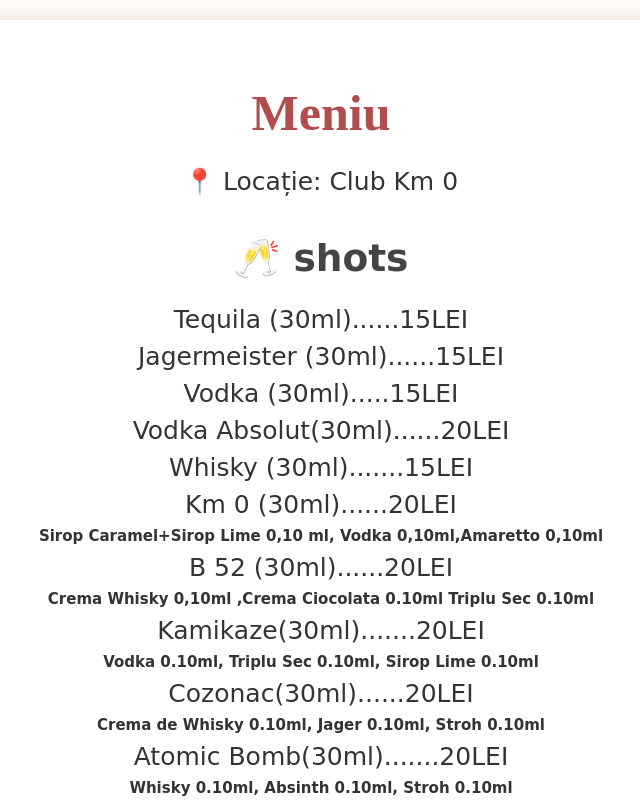
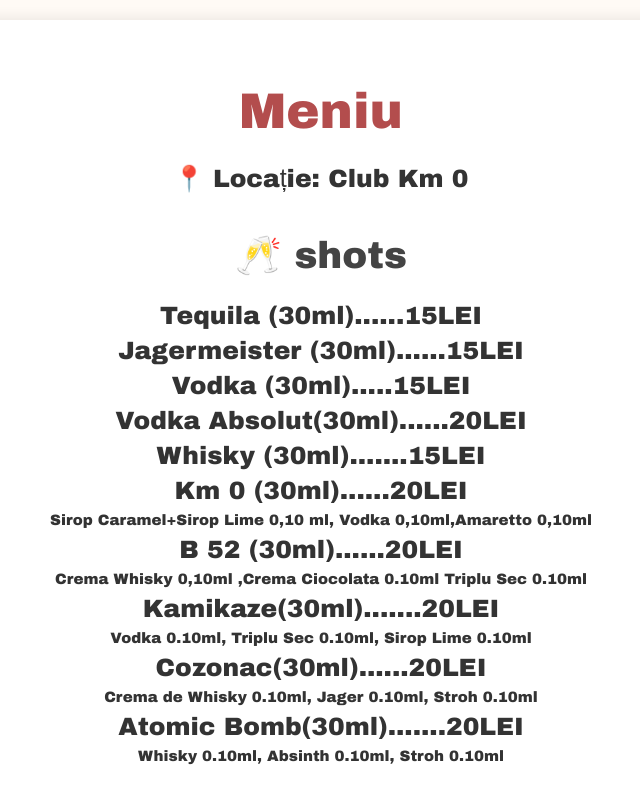
Before and after one commit to clubkm0/meniu, a plain HTML site: page index.html in a window 1280 px wide. Shown: the top 800 px of the page, without its empty margins (319-959 px from the left). Drawn offline with Linux system fonts and the light colour scheme.

Commit message:
Update index.html

```diff
--- a/index.html
+++ b/index.html
@@ -8,7 +8,7 @@
   <title>Meniu Club KM 0</title>
   <style>
     body {
-       font-family: 'RoxboroughCF', cursive;
+       font-family: 'Arial Black', Gadget, sans-serif;
 	  font-size: 25px;
       background: #fffaf5;
       color: #333;
@@ -32,7 +32,7 @@
     }
 
     h1 {
-	font-family: 'Lobster';
+	font-family: 'Arial Black', Gadget, sans-serif;
       color: #b34d4d;
 	  font-size: 50px;
     }
```
